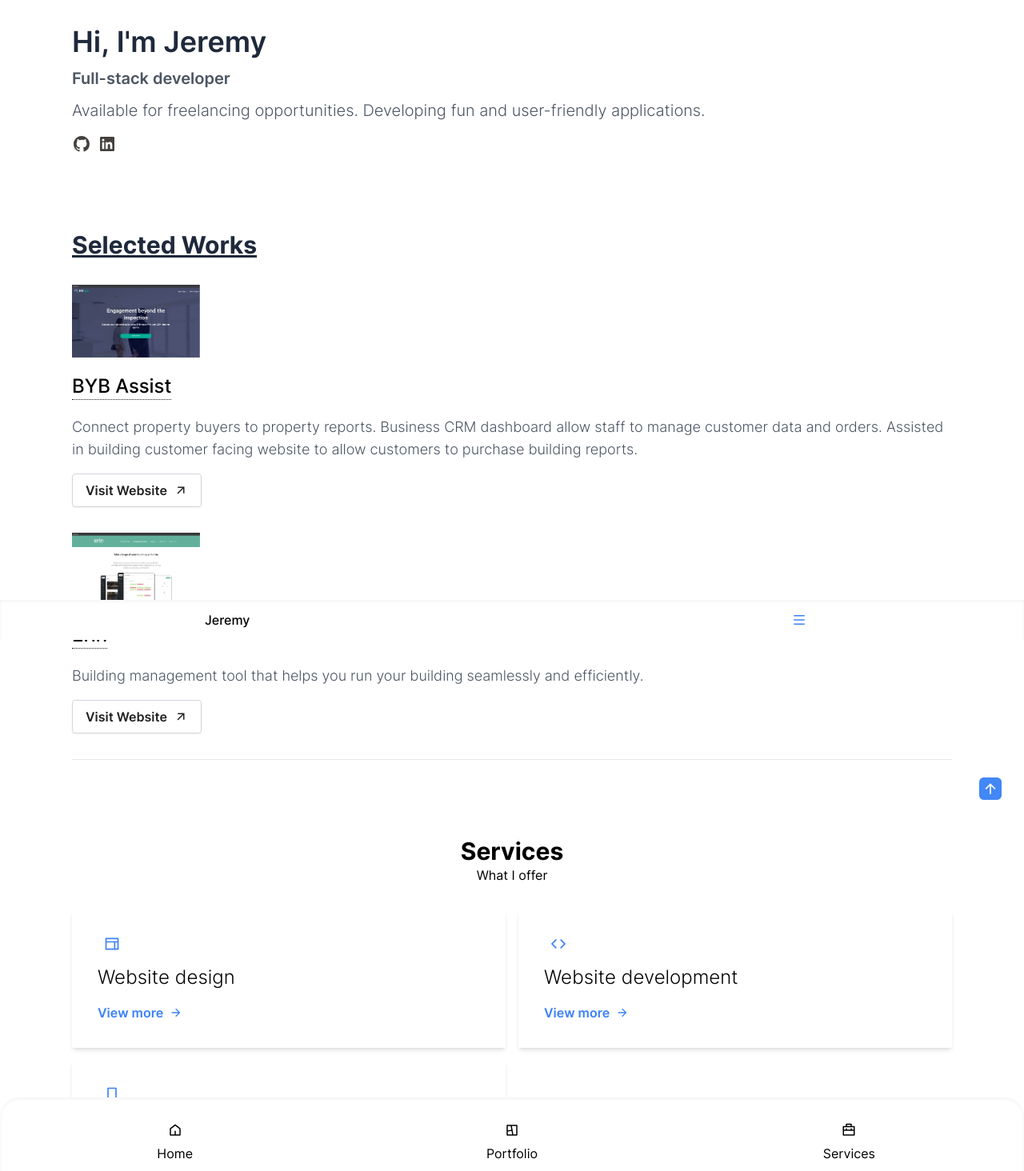
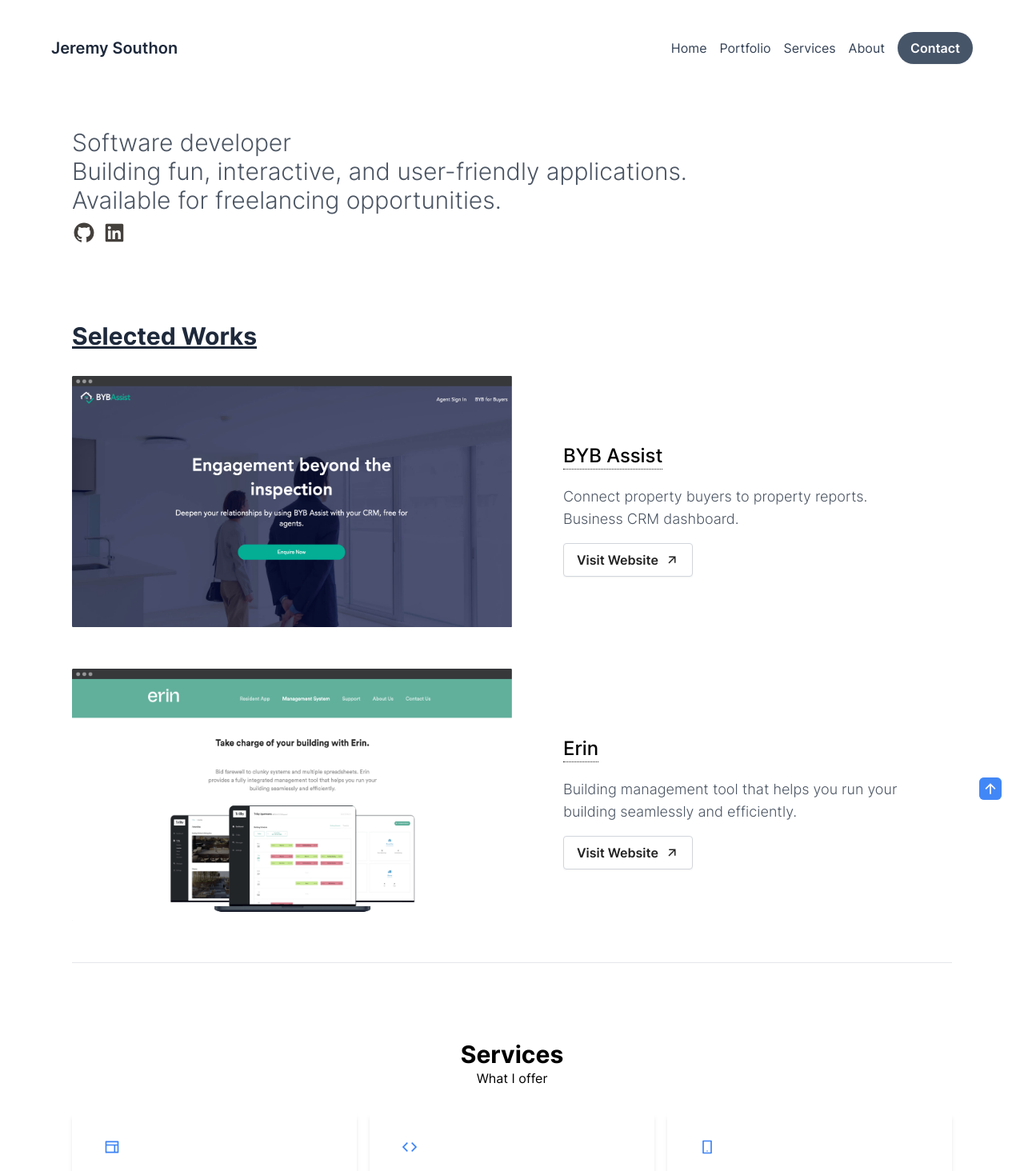
Before and after one commit to southojere/jeremysouthon-2022, a Next.js app: page / in a window 1280 px wide. Shown: the top 1464 px of the page at 80% size. Built offline with nearby package versions, Linux system fonts and the light colour scheme.

Commit message:
feat: finished rought responsiveness

```diff
--- a/src/components/inputs/Input.tsx
+++ b/src/components/inputs/Input.tsx
@@ -4,21 +4,24 @@ import clsxm from '@/lib/clsxm';
 
 type InputProps = {
   isDarkBg?: boolean;
+  Icon?: () => JSX.Element;
 } & React.ComponentPropsWithRef<'input'>;
 
-const Input = ({ className, ...rest }: InputProps) => {
+const Input = ({ Icon, className, ...rest }: InputProps) => {
   return (
     <div className='relative mb-3 flex w-full flex-wrap items-stretch'>
       <input
         className={clsxm(
-          'placeholder-blueGray-300 text-blueGray-600 relative w-full rounded border-0 bg-white bg-white px-3 py-3 pr-10 text-sm shadow outline-none focus:outline-none focus:ring',
+          'relative w-full rounded border-0 bg-white px-3 py-3 pr-10 text-sm shadow outline-none focus:outline-none focus:ring',
           className
         )}
         {...rest}
       />
-      <span className='text-blueGray-300 absolute absolute right-0 z-10 h-full w-8 items-center justify-center rounded bg-transparent py-3 pr-3 text-center text-base font-normal leading-snug'>
-        <i className='fas fa-user'></i>
-      </span>
+      {Icon && (
+        <span className='absolute right-0 z-10 h-full w-8 items-center justify-center rounded bg-transparent py-3 pr-3 text-center text-base font-normal leading-snug'>
+          <Icon />
+        </span>
+      )}
     </div>
   );
 };
--- a/src/components/layout/Footer.tsx
+++ b/src/components/layout/Footer.tsx
@@ -5,15 +5,15 @@ import UnderlineLink from '../links/UnderlineLink';
 import UnstyledLink from '../links/UnstyledLink';
 export const Footer = () => {
   return (
-    <footer className='bg-primary-600 pt-4 pb-24 text-white'>
+    <footer className='bg-primary-600 pt-4 pb-24 text-white md:px-0 md:pt-12 md:pb-14'>
       <div className='layout'>
-        <div className='grid gap-y-12'>
+        <div className='grid gap-y-12 md:grid-cols-3'>
           <div className='mt-4'>
             <h1 className='mb-2 text-4xl font-medium'>Jeremy</h1>
             <span className=''>Frontend Developer</span>
           </div>
 
-          <ul className='flex flex-col gap-y-6'>
+          <ul className='flex flex-col flex-wrap gap-y-6 md:flex-row md:gap-x-3 md:gap-y-0'>
             {links.map((link) => (
               <li
                 className='hover:text-primary-300'
@@ -26,7 +26,10 @@ export const Footer = () => {
             ))}
           </ul>
 
-          <div id='socialFooter' className='flex gap-2 text-2xl'>
+          <div
+            id='socialFooter'
+            className='flex gap-2 text-2xl md:justify-self-end'
+          >
             <UnstyledLink href='http://google.com' openNewTab>
               <RiGithubFill className='hover:text-primary-300' />
             </UnstyledLink>
@@ -35,7 +38,7 @@ export const Footer = () => {
             </UnstyledLink>
           </div>
 
-          <p className='mt-4 text-center text-xs text-primary-400'>
+          <p className='mt-4 text-center text-xs text-primary-400 md:mt-8'>
             &#169; Jeremy Southon. All rights reserved
           </p>
         </div>
--- a/src/components/layout/Header.tsx
+++ b/src/components/layout/Header.tsx
@@ -4,16 +4,16 @@ import {
   RiBriefcase2Line,
   RiCloseFill,
   RiCollageLine,
-  RiContrastLine,
   RiHome5Line,
   RiMenuFill,
   RiMessage2Line,
   RiUser3Line,
 } from 'react-icons/ri';
-import { useDarkMode } from 'usehooks-ts';
 
 import Button from '@/components/buttons/Button';
 import UnstyledLink from '@/components/links/UnstyledLink';
+
+import ButtonLink from '../links/ButtonLink';
 
 type Link = {
   href: string;
@@ -50,31 +50,36 @@ function Logo() {
 }
 
 export function Header() {
-  const { isDarkMode, toggle } = useDarkMode();
-
+  const contactLink = React.useMemo(
+    () => links.find((link) => link.id === 'contact'),
+    []
+  );
   return (
-    <header className='mt-8'>
-      <div className='layout flex h-14 items-center justify-between'>
-        <Logo />
+    <header className='mt-8 hidden md:mb-10 md:block'>
+      <div className='layout flex h-14 items-center justify-between lg:w-full lg:max-w-none lg:px-16'>
+        <h3 className='text-xl font-semibold text-slate-800'>Jeremy Southon</h3>
         <nav>
-          <ul className='flex items-center justify-between space-x-4'>
-            {links.map(({ href, label }) => (
+          <ul className='flex items-center justify-between space-x-4 text-slate-700'>
+            {links
+              .filter((link) => link.id !== 'contact')
+              .map(({ href, label }) => (
                 <li key={`${href}${label}`}>
-                <UnstyledLink href={href} className='hover:text-gray-600'>
+                  <UnstyledLink
+                    href={href}
+                    className='animated-underline hover:text-gray-600 '
+                  >
                     {label}
                   </UnstyledLink>
                 </li>
               ))}
-
-            <Button
-              variant={!isDarkMode ? 'dark' : 'ghost'}
-              name='theme'
-              onClick={toggle}
+            <li className='flex items-center justify-between space-x-4 text-slate-700'>
+              <ButtonLink
+                href={contactLink?.href || ''}
+                className='rounded-3xl border-0 bg-slate-600'
               >
-              <RiContrastLine
-                className={!isDarkMode ? 'text-white' : 'text-black'}
-              />
-            </Button>
+                {contactLink?.label}
+              </ButtonLink>
+            </li>
           </ul>
         </nav>
       </div>
@@ -98,7 +103,7 @@ export function PortraitHeader() {
   );
 
   return (
-    <header className='fixed bottom-0 left-0 z-20 w-full bg-white shadow-inner'>
+    <header className='fixed bottom-0 left-0 z-20 w-full bg-white shadow-inner md:hidden'>
       <nav className='layout flex max-w-screen-md items-center justify-between py-2'>
         <Logo />
         <OpenMenuButton />
--- a/src/components/pages/home/Home.tsx
+++ b/src/components/pages/home/Home.tsx
@@ -1,7 +1,7 @@
 import * as React from 'react';
 
 import { Footer } from '@/components/layout/Footer';
-import { PortraitHeader } from '@/components/layout/Header';
+import { Header, PortraitHeader } from '@/components/layout/Header';
 import Layout from '@/components/layout/Layout';
 import Seo from '@/components/Seo';
 
@@ -17,6 +17,7 @@ export const Home = () => {
       <PortraitHeader />
       <Seo templateTitle='Home' />
       <main>
+        <Header />
         <IntroSection />
         <PortfolioSection />
         <ServicesSection />
--- a/src/components/pages/home/Intro.tsx
+++ b/src/components/pages/home/Intro.tsx
@@ -9,19 +9,30 @@ import UnstyledLink from '@/components/links/UnstyledLink';
 
 export const IntroSection = () => {
   return (
-    <section id='home' className='layout pt-8 pb-16'>
+    <section id='home' className='layout pt-8 pb-8 md:pb-16'>
       <div>
-        <h1 className='mb-3 text-4xl font-semibold text-slate-800'>
+        {/* <h1 className='mb-3 text-4xl font-semibold text-slate-800'>
           Hi, I&apos;m Jeremy
-        </h1>
-        <h3 className='mb-3 text-xl font-semibold text-gray-600'>
+        </h1> */}
+        {/* <h3 className='mb-3 text-xl font-semibold text-gray-600'>
           Full-stack developer
+        </h3> */}
+        <h3 className='mb-12 text-xl font-semibold text-gray-800 md:hidden'>
+          Jeremy Southon
         </h3>
-        <p className='mb-4 text-xl font-light text-gray-600'>
-          Available for freelancing opportunities. Developing fun and
-          user-friendly applications.
+        <p className='mb-4 text-xl font-light text-gray-600 md:mb-2 md:text-2xl lg:text-3xl'>
+          Software developer
+          <span className='block'>
+            Building fun, interactive, and user-friendly applications.
+          </span>
+          <span className='block'>
+            Available for freelancing opportunities.
+          </span>
         </p>
-        <div id='socialContainer' className='mb-8 flex gap-2 text-2xl'>
+        <div
+          id='socialContainer'
+          className='mb-8 flex gap-2 text-2xl md:text-3xl'
+        >
           <UnstyledLink
             href='https://github.com'
             openNewTab
@@ -37,10 +48,6 @@ export const IntroSection = () => {
             <RiLinkedinBoxFill />
           </UnstyledLink>
         </div>
-        {/* <ButtonLink className='gap-2' variant='primary' href='#contact'>
-          Contact
-          <RiSendPlaneFill />
-        </ButtonLink> */}
       </div>
       <div id='homeScroll' className='hidden'>
         <UnstyledLink
--- a/src/components/pages/home/Portfolio.tsx
+++ b/src/components/pages/home/Portfolio.tsx
@@ -15,7 +15,7 @@ const projects: Project[] = [
   {
     name: 'BYB Assist',
     description:
-      'Connect property buyers to property reports. Business CRM dashboard allow staff to manage customer data and orders. Assisted in building customer facing website to allow customers to purchase building reports.',
+      'Connect property buyers to property reports. Business CRM dashboard.',
     thumbnail: '/images/bybassist_thumbnail.png',
     url: 'https://www.bybassist.com.au/',
   },
@@ -34,7 +34,10 @@ export const PortfolioSection = () => {
       <h2 className='text-3xl text-slate-800 underline'>Selected Works</h2>
       <div>
         {projects.map((project) => (
-          <div className='my-8' key={`${project.name}-key`}>
+          <div
+            className='my-8 md:flex md:items-center md:justify-center'
+            key={`${project.name}-key`}
+          >
             <NextImage
               src={project.thumbnail}
               alt={project.name}
@@ -42,8 +45,9 @@ export const PortfolioSection = () => {
               height={200}
               useSkeleton
               imgClassName='-z-10'
-              className='w-full pb-5 md:w-40'
+              className='w-full pb-5 md:w-1/2'
             />
+            <div className='md:w-1/2 md:px-9 lg:pl-16'>
               <UnderlineLink href={project.url}>
                 <h2 className='text-2xl font-medium'>{project.name}</h2>
               </UnderlineLink>
@@ -58,6 +62,7 @@ export const PortfolioSection = () => {
                 Visit Website <RiArrowRightUpLine className='text-lg' />
               </ButtonLink>
             </div>
+          </div>
         ))}
       </div>
       <hr />
--- a/src/components/pages/home/Services.tsx
+++ b/src/components/pages/home/Services.tsx
@@ -33,7 +33,7 @@ export const ServicesSection = () => {
         <h2 className=''>Services</h2>
         <span className=''>What I offer</span>
       </div>
-      <div className='grid grid-cols-2 gap-4'>
+      <div className='grid grid-cols-2 gap-4 md:grid-cols-3'>
         {services.map((service) => (
           <div key={`${service.title}-key`} className='flex-col p-8 shadow-md'>
             <service.Icon className='pb-4 text-4xl text-primary-500' />
```
Lines whose indentation alone changed are shown as unchanged.
